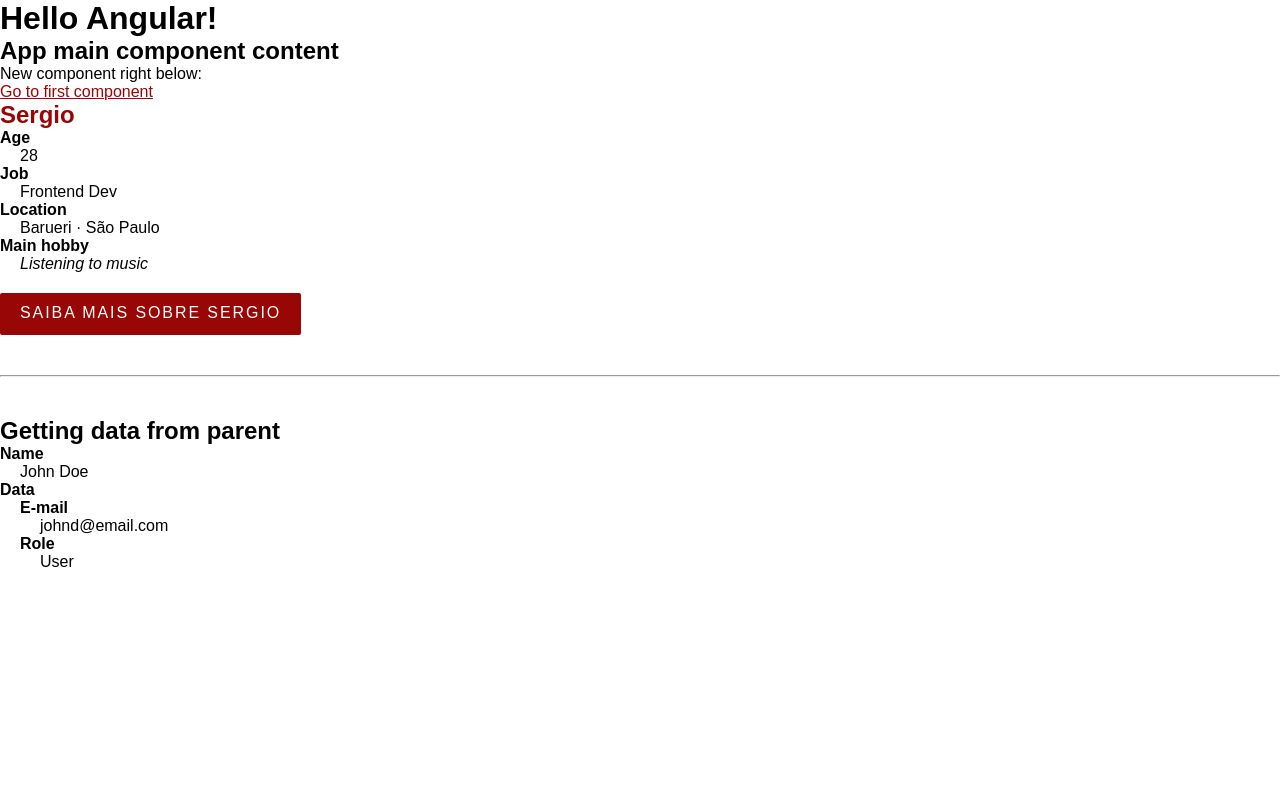
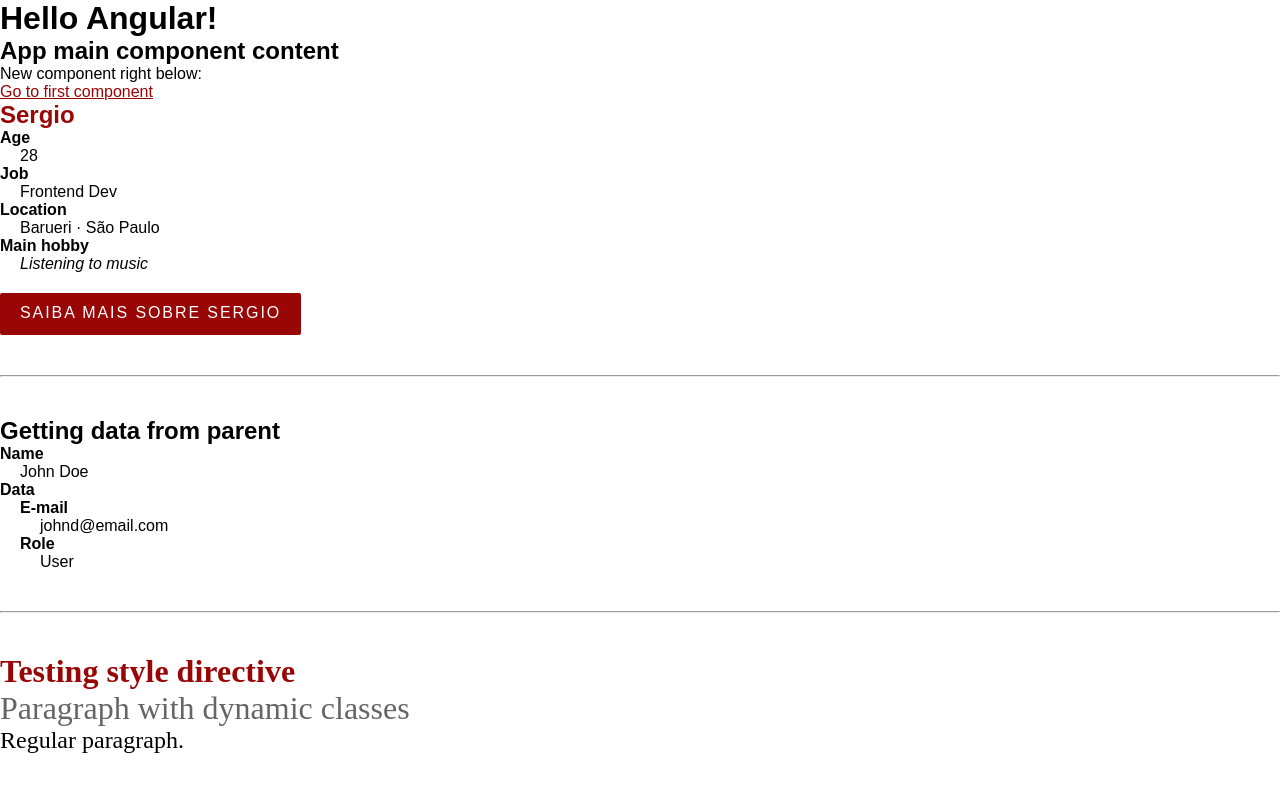
Before and after one commit to sergiofvs/angular-course, an Angular app: page / in a window 1280 px wide. Shown: the top 792 px of the page. Built offline with nearby package versions, Linux system fonts and the light colour scheme.

Commit message:
Apply style and class directives

```diff
--- a/src/app/app.component.html
+++ b/src/app/app.component.html
@@ -8,3 +8,7 @@
 <hr>
 
 <app-parent-data [name]="user_name" [data]="user_data"></app-parent-data>
+
+<hr>
+
+<app-directives></app-directives>
--- a/src/app/app.module.ts
+++ b/src/app/app.module.ts
@@ -4,12 +4,14 @@ import { BrowserModule } from '@angular/platform-browser';
 import { AppComponent } from './app.component';
 import { FirstComponentComponent } from './components/first-component/first-component.component';
 import { ParentDataComponent } from './components/parent-data/parent-data.component';
+import { DirectivesComponent } from './components/directives/directives.component';
 
 @NgModule({
   declarations: [
     AppComponent,
     FirstComponentComponent,
-    ParentDataComponent
+    ParentDataComponent,
+    DirectivesComponent
   ],
   imports: [
     BrowserModule
--- /dev/null
+++ b/src/app/components/directives/directives.component.css
@@ -0,0 +1,9 @@
+.paragraph {
+  font-family: serif;
+  font-size: 1.5rem;
+}
+
+.foreword {
+  font-size: 2rem;
+  opacity: 0.6;
+}
--- /dev/null
+++ b/src/app/components/directives/directives.component.html
@@ -0,0 +1,8 @@
+<h2 [ngStyle]="{
+  'font-size': font_size + 'rem',
+  'font-family': font_family,
+  color
+}">Testing style directive</h2>
+
+<p [ngClass]="introduction">Paragraph with dynamic classes</p>
+<p [ngClass]="paragraph">Regular paragraph.</p>
--- /dev/null
+++ b/src/app/components/directives/directives.component.ts
@@ -0,0 +1,19 @@
+import { Component, OnInit } from '@angular/core';
+
+@Component({
+  selector: 'app-directives',
+  templateUrl: './directives.component.html',
+  styleUrls: ['./directives.component.css'],
+})
+export class DirectivesComponent implements OnInit {
+  font_size: number = 2;
+  font_family: string = 'serif';
+  color: string = 'var(--color-primary)';
+
+  paragraph: string = 'paragraph';
+  introduction: Array<string> = [this.paragraph, 'foreword'];
+
+  constructor() {}
+
+  ngOnInit(): void {}
+}
```
Also changed, not shown: 1 other file (tests, documents, lock files or other folders).
